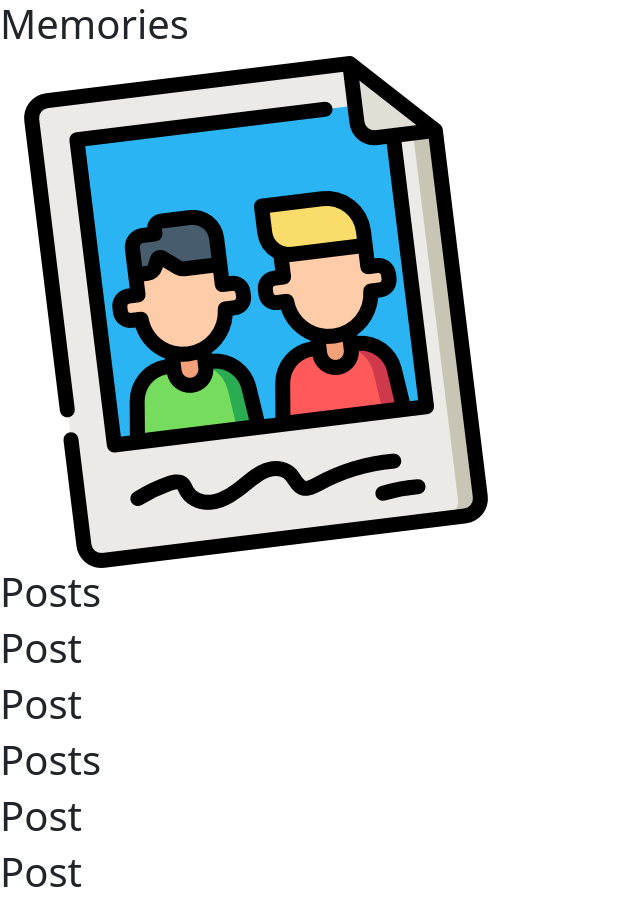
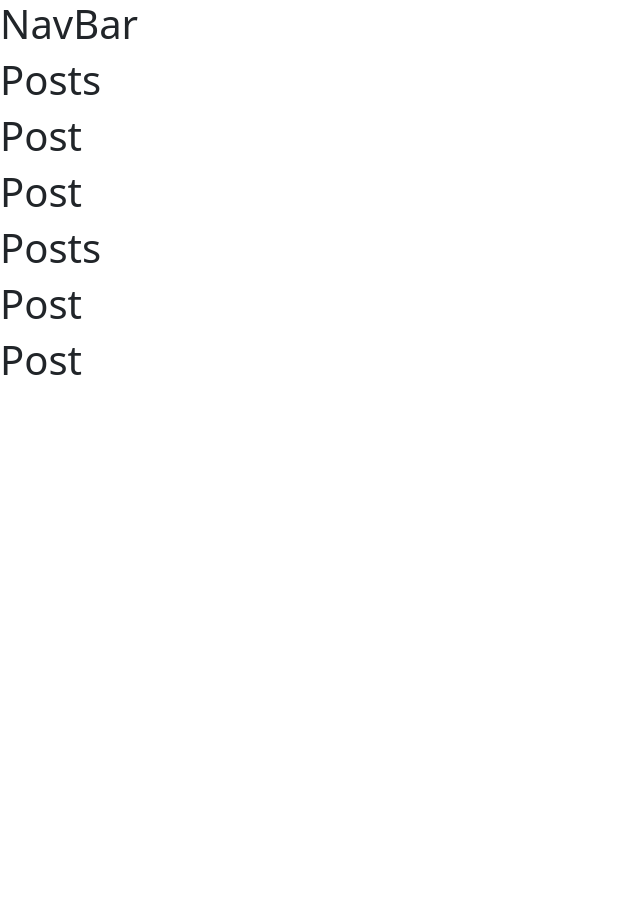
Before and after one commit to brosmar18/memories-frontend, a React (Create React App) app: page / in a window 1280 px wide. Shown: the whole page, without its empty margins (0-640 px from the left). After the commit the page ends 800 px from the top, so only its background shows below. Built offline with nearby package versions, Linux system fonts and the light colour scheme.

Commit message:
NavBar added to home page

```diff
--- a/src/App.js
+++ b/src/App.js
@@ -1,13 +1,13 @@
 import React from 'react';
 import memories from './images/memories.png';
 import Posts from './Components/Posts/Posts';
+import NavBar from './Components/NavBar/NavBar';
 
 
 const App = () => {
     return (
         <div className='page'>
-            <h1>Memories</h1>
-            <img src={memories} alt='memories' />
+            <NavBar />
             <div>
                 <Posts />
             </div>
--- a/src/Components/NavBar/NavBar.jsx
+++ b/src/Components/NavBar/NavBar.jsx
@@ -1,10 +1,9 @@
 import React from 'react'
+import {Container, Nav, Navbar, NavDropdown} from 'react-bootstrap';
 
 const NavBar = () => {
   return (
-    <div>
-
-    </div>
+    <h1>NavBar</h1>
   )
 }
 
```
